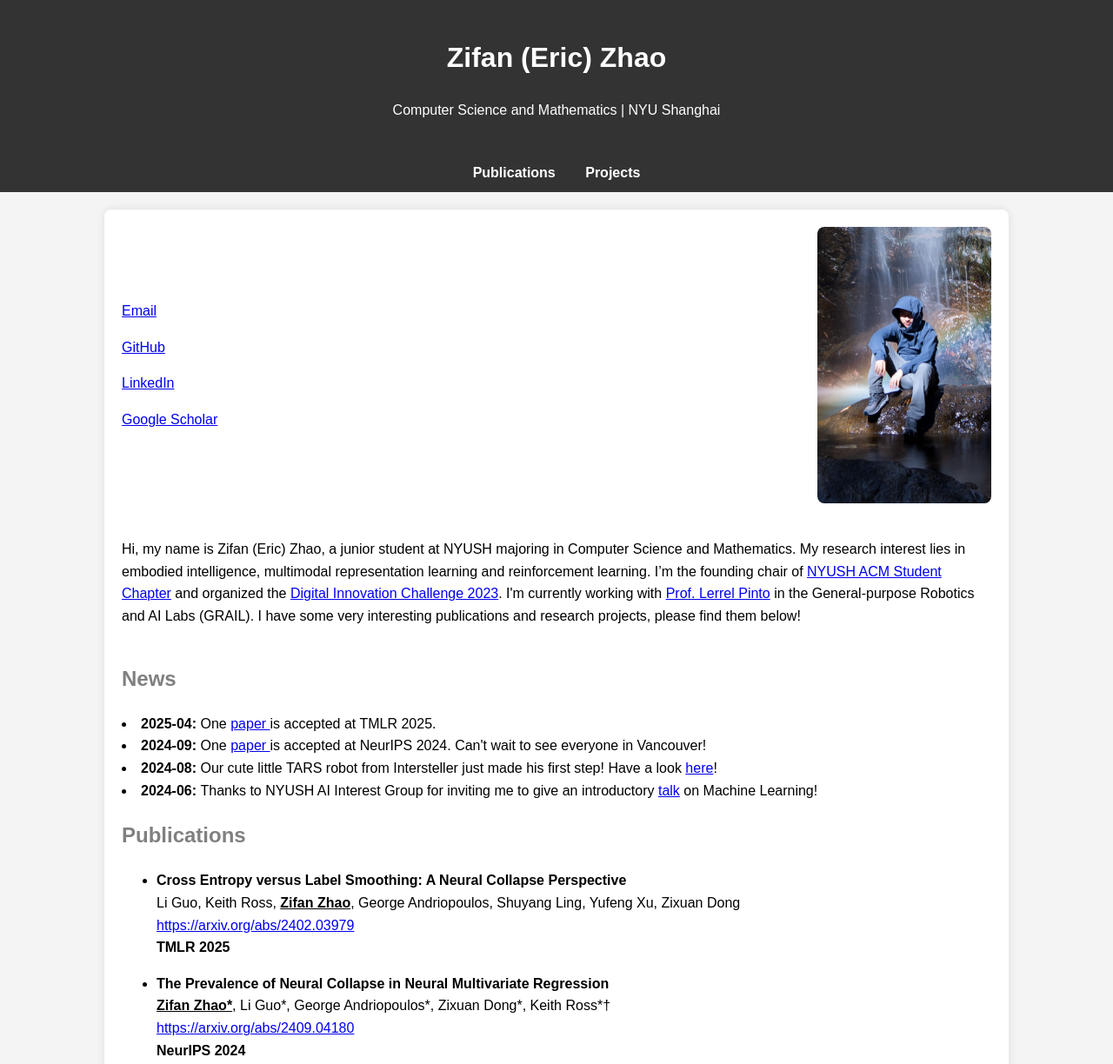
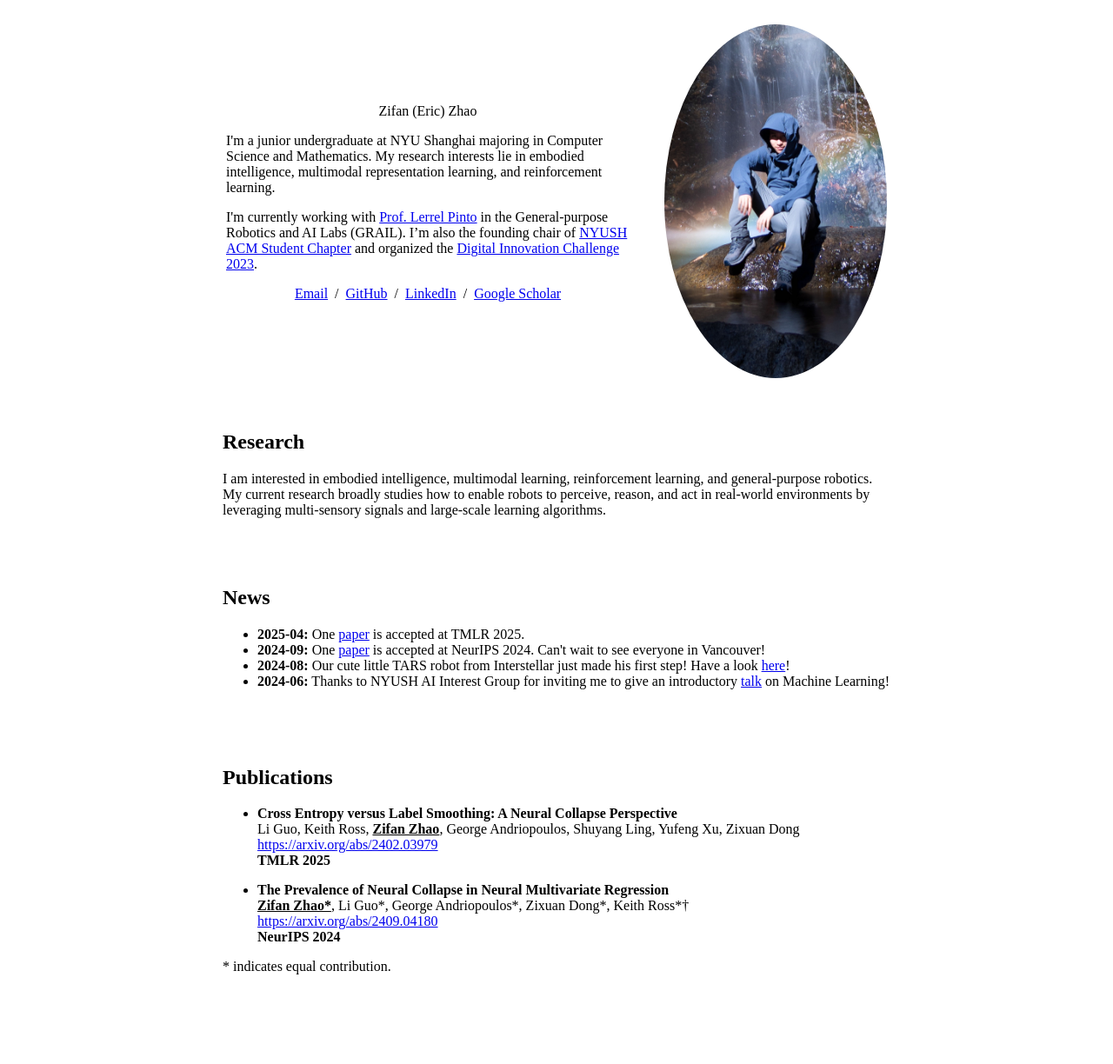
Before and after one commit to Exiam6/Exiam6.github.io, a plain HTML site: page index.html in a window 1280 px wide. Shown: the top 1224 px of the page at 87% size. After the commit the page ends 1171 px from the top, so only its background shows below. Drawn offline with Linux system fonts and the light colour scheme.

Commit message:
Update index.html

```diff
--- a/index.html
+++ b/index.html
@@ -3,123 +3,106 @@
 <head>
     <meta charset="UTF-8">
     <meta name="viewport" content="width=device-width, initial-scale=1.0">
-    <title>Zifan (Eric) Zhao - Academic Page</title>
+    <title>Zifan (Eric) Zhao</title>
     <link rel="icon" href="favicon.png" type="image/png">
-    <style>
-        body {
-            font-family: Arial, sans-serif;
-            line-height: 1.6;
-            margin: 0;
-            padding: 0;
-            background-color: #f4f4f4;
-        }
-        header {
-            text-align: center;
-            padding: 20px 0;
-            background-color: #333;
-            color: white;
-        }
-        .container {
-            max-width: 1000px;
-            margin: 20px auto;
-            padding: 20px;
-            background: white;
-            border-radius: 8px;
-            box-shadow: 0 0 10px rgba(0, 0, 0, 0.1);
-        }
-        h1, h2 {
-            color: white;
-        }
-        .intro, .contact-info {
-            margin-bottom: 40px;
-        }
-        nav {
-            background-color: #333;
-            color: white;
-            padding: 10px;
-            text-align: center;
-        }
-        nav a {
-            color: white;
-            margin: 0 15px;
-            text-decoration: none;
-            font-weight: bold;
-        }
-        nav a:hover {
-            text-decoration: underline;
-        }
-        .contact-info {
-            display: flex;
-            justify-content: space-between;
-            align-items: center;
-        }
-        .contact-info div {
-            max-width: 60%;
-        }
-        .contact-info img {
-            max-width: 200px;
-            height: auto;
-            border-radius: 8px;
-        }
-    </style>
 </head>
+
 <body>
+  <table style="width:100%;max-width:800px;border:0px;border-spacing:0px;border-collapse:separate;margin-right:auto;margin-left:auto;">
+    <tbody>
+      <tr style="padding:0px">
+        <td style="padding:0px">
+          <table style="width:100%;border:0px;border-spacing:0px;border-collapse:separate;margin-right:auto;margin-left:auto;">
+            <tbody>
+              <tr style="padding:0px">
+                <td style="padding:2.5%;width:63%;vertical-align:middle">
+                  <p class="name" style="text-align: center;">
+                    Zifan (Eric) Zhao
+                  </p>
+                  <p>
+                    I'm a junior undergraduate at NYU Shanghai majoring in Computer Science and Mathematics. My research interests lie in embodied intelligence, multimodal representation learning, and reinforcement learning.
+                  </p>
+                  <p>
+                    I'm currently working with <a href="https://www.lerrelpinto.com/" target="_blank">Prof. Lerrel Pinto</a> in the General-purpose Robotics and AI Labs (GRAIL). I’m also the founding chair of <a href="https://nyush.acm.org/" target="_blank">NYUSH ACM Student Chapter</a> and organized the <a href="http://www.nyushdic.com/" target="_blank">Digital Innovation Challenge 2023</a>.
+                  </p>
+                  <p style="text-align:center">
+                    <a href="mailto:zz4330@nyu.edu">Email</a> &nbsp;/&nbsp;
+                    <a href="https://github.com/Exiam6" target="_blank">GitHub</a> &nbsp;/&nbsp;
+                    <a href="https://www.linkedin.com/in/zifan-zhao-1a2984191/" target="_blank">LinkedIn</a> &nbsp;/&nbsp;
+                    <a href="https://scholar.google.com/citations?user=PWVoKaoAAAAJ&hl=zh-CN&oi=sra" target="_blank">Google Scholar</a>
+                  </p>
+                </td>
+                <td style="padding:2.5%;width:37%;max-width:37%">
+                  <a href="https://github.com/Exiam6/Exiam6.github.io/blob/main/Photo6.jpg?raw=true">
+                    <img style="width:100%;max-width:100%;object-fit: cover; border-radius: 50%;" alt="profile photo" src="https://github.com/Exiam6/Exiam6.github.io/blob/main/Photo6.jpg?raw=true">
+                  </a>
+                </td>
+              </tr>
+            </tbody>
+          </table>
 
-<header>
-    <h1>Zifan (Eric) Zhao</h1>
-    <p>Computer Science and Mathematics | NYU Shanghai</p>
-</header>
+          <!-- Research Section -->
+          <table style="width:100%;border:0px;border-spacing:0px;border-collapse:separate;margin-right:auto;margin-left:auto;">
+            <tbody>
+              <tr>
+                <td style="padding:16px;width:100%;vertical-align:middle">
+                  <h2>Research</h2>
+                  <p>
+                    I am interested in embodied intelligence, multimodal learning, reinforcement learning, and general-purpose robotics. My current research broadly studies how to enable robots to perceive, reason, and act in real-world environments by leveraging multi-sensory signals and large-scale learning algorithms.
+                  </p>
+                </td>
+              </tr>
+            </tbody>
+          </table>
 
-<nav>
-    <a href="publications.html">Publications</a>
-    <a href="projects.html">Projects</a>
-</nav>
+          <!-- News Section -->
+          <table style="width:100%;border:0px;border-spacing:0px 10px;border-collapse:separate;margin-right:auto;margin-left:auto;">
+            <tbody>
+              <tr>
+                <td style="padding:16px;width:100%;vertical-align:middle">
+                  <h2>News</h2>
+                  <ul>
+                    <li><strong>2025-04:</strong> One <a href="https://arxiv.org/abs/2402.03979" target="_blank">paper</a> is accepted at TMLR 2025.</li>
+                    <li><strong>2024-09:</strong> One <a href="https://arxiv.org/abs/2409.04180" target="_blank">paper</a> is accepted at NeurIPS 2024. Can't wait to see everyone in Vancouver!</li>
+                    <li><strong>2024-08:</strong> Our cute little TARS robot from Interstellar just made his first step! Have a look <a href="https://www.youtube.com/shorts/3q91EYxd1DA" target="_blank">here</a>!</li>
+                    <li><strong>2024-06:</strong> Thanks to NYUSH AI Interest Group for inviting me to give an introductory <a href="https://www.youtube.com/watch?v=OkSow8ejX7E&t=353s" target="_blank">talk</a> on Machine Learning!</li>
+                  </ul>
+                </td>
+              </tr>
+            </tbody>
+          </table>
 
-<div class="container">
-
-    <section class="contact-info">
-        <div>
-            <p><a href="mailto:zz4330@nyu.edu">Email</a></p>
-            <p><a href="https://github.com/Exiam6" target="_blank">GitHub</a></p>
-            <p><a href="https://www.linkedin.com/in/zifan-zhao-1a2984191/" target="_blank">LinkedIn</a></p>
-            <p><a href="https://scholar.google.com/citations?user=PWVoKaoAAAAJ&hl=zh-CN&oi=sra" target="_blank">Google Scholar</a></p>
-        </div>
-        <img src="https://github.com/Exiam6/Exiam6.github.io/blob/main/Photo6.jpg?raw=true" alt="Need VPN to see my face LOL">
-    </section>
-
-    <section class="intro">
-        <p>Hi, my name is Zifan (Eric) Zhao, a junior student at NYUSH majoring in Computer Science and Mathematics. My research interest lies in embodied intelligence, multimodal representation learning and reinforcement learning. I’m the founding chair of <a href="https://nyush.acm.org/" target="_blank">NYUSH ACM Student Chapter</a> and organized the <a href="http://www.nyushdic.com/" target="_blank">Digital Innovation Challenge 2023</a>. I'm currently working with <a href="https://www.lerrelpinto.com/" target="_blank">Prof. Lerrel Pinto</a> in the General-purpose Robotics and AI Labs (GRAIL). I have some very interesting publications and research projects, please find them below!</p>
-    </section>
-
-    <section class="news">
-        <h1 style="color: grey;">News</h1>
-        <li><strong>2025-04: </strong> One <a href="https://arxiv.org/abs/2402.03979" target="_blank">paper </a> is accepted at TMLR 2025.</li>
-        <li><strong>2024-09: </strong> One <a href="https://arxiv.org/abs/2409.04180" target="_blank">paper </a> is accepted at NeurIPS 2024. Can't wait to see everyone in Vancouver!</li>
-        <li><strong>2024-08: </strong> Our cute little TARS robot from Intersteller just made his first step! Have a look <a href="https://www.youtube.com/shorts/3q91EYxd1DA" target="_blank">here</a>!</li>
-        <li><strong>2024-06: </strong> Thanks to NYUSH AI Interest Group for inviting me to give an introductory <a href="https://www.youtube.com/watch?v=OkSow8ejX7E&t=353s" target="_blank">talk</a> on Machine Learning!</li>
-
-
-    </section>
-
-    <section class="publications">
-        <h1 style="color: grey;">Publications</h1>
+          <!-- Publications Section -->
+          <table style="width:100%;border:0px;border-spacing:0px 10px;border-collapse:separate;margin-right:auto;margin-left:auto;">
+            <tbody>
+              <tr>
+                <td style="padding:16px;width:100%;vertical-align:middle">
+                  <h2>Publications</h2>
                   <ul>
-            <li><strong>Cross Entropy versus Label Smoothing: A Neural Collapse Perspective</strong><br>
+                    <li>
+                      <strong>Cross Entropy versus Label Smoothing: A Neural Collapse Perspective</strong><br>
                       Li Guo, Keith Ross, <u><b>Zifan Zhao</b></u>, George Andriopoulos, Shuyang Ling, Yufeng Xu, Zixuan Dong<br>
-            <a href="https://arxiv.org/abs/2402.03979" target="_blank">https://arxiv.org/abs/2402.03979</a></li>
-            <b>TMLR 2025</b><br>
+                      <a href="https://arxiv.org/abs/2402.03979" target="_blank">https://arxiv.org/abs/2402.03979</a><br>
+                      <b>TMLR 2025</b>
+                    </li>
                   </ul>
                   <ul>
-            <li><strong>The Prevalence of Neural Collapse in Neural Multivariate Regression</strong><br>
+                    <li>
+                      <strong>The Prevalence of Neural Collapse in Neural Multivariate Regression</strong><br>
                       <u><b>Zifan Zhao*</b></u>, Li Guo*, George Andriopoulos*, Zixuan Dong*, Keith Ross*†<br>
-            <a href="https://arxiv.org/abs/2409.04180" target="_blank"> https://arxiv.org/abs/2409.04180</a></li>
-            <b>NeurIPS 2024</b><br>
-
+                      <a href="https://arxiv.org/abs/2409.04180" target="_blank">https://arxiv.org/abs/2409.04180</a><br>
+                      <b>NeurIPS 2024</b>
+                    </li>
                   </ul>
                   <p>* indicates equal contribution.</p>
-    </section>
+                </td>
+              </tr>
+            </tbody>
+          </table>
 
-</div>
-
+        </td>
+      </tr>
+    </tbody>
+  </table>
 </body>
 </html>
```
Lines whose indentation alone changed are shown as unchanged.
